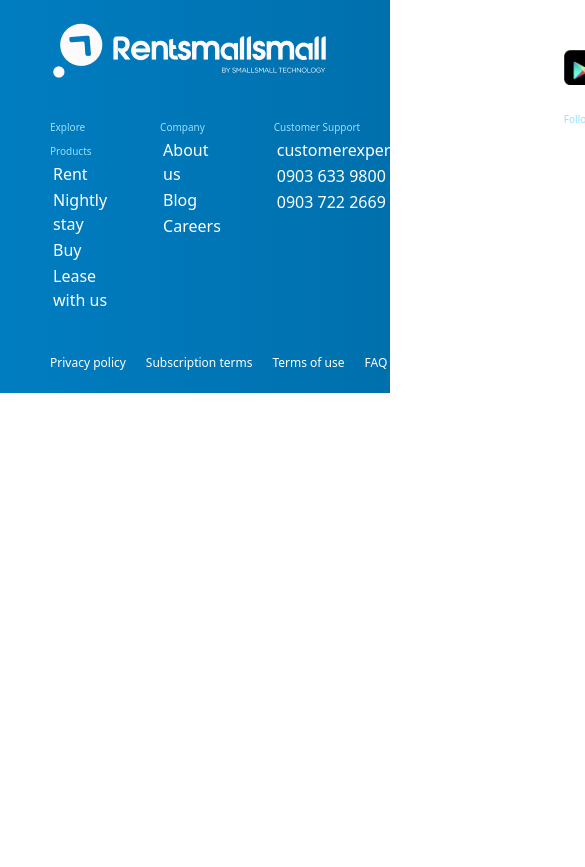
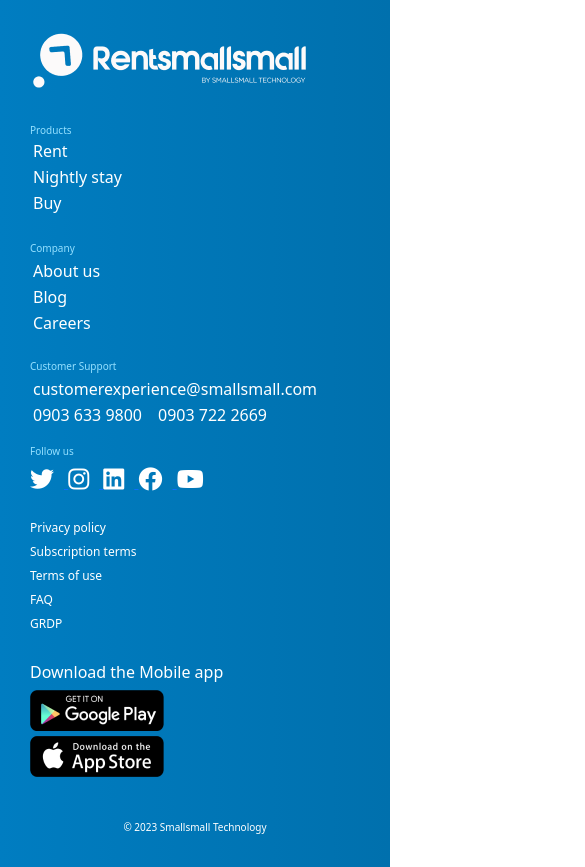
Before and after one commit to SmallSmall-Technology/RSS-UI-UX-updated-2024, a plain HTML site: page pages/rssFooter.html in a window 390 px wide. Shown: the top 867 px of the page, 585 px wide, since content can reach past the window. Before the commit the page ends 844 px from the top, so only its background shows below. Drawn offline with nearby package versions, Linux system fonts and the light colour scheme.

Commit message:
Fix: Mobile Responsiveness

```diff
--- a/assets/css/custom-css/rssFooter.css
+++ b/assets/css/custom-css/rssFooter.css
@@ -1,3 +1,8 @@
+* {
+  margin: 0;
+  padding: 0;
+}
+
 .rss-footer-wrapper {
   background: linear-gradient(90deg, #007dc1 0%, #0070ad 100%);
   padding: 20px 50px;
@@ -67,16 +72,66 @@
 
 .rss-social-media-logos {
   display: flex;
-  gap: 30px;
 }
 
 .rss-social-media-logos i {
   cursor: pointer;
   transition: transform 0.3s ease, color 0.3s ease;
   font-size: 1.5rem;
+  margin-inline-end: 10px;
 }
 
 .rss-social-media-logos i:hover {
   transform: scale(1.2);
   color: #94e0ff;
 }
+
+.rss-footer-app-download p {
+  font-weight: 500;
+}
+
+@media (width <= 768px) {
+  .rss-footer-wrapper {
+    padding: 30px;
+    display: flex;
+    flex-direction: column;
+  }
+
+  .rss-footer-contents {
+    flex-direction: column;
+  }
+
+  .rss-footer-content-list {
+    flex-direction: column;
+    gap: 0;
+  }
+
+  .rss-footer-app-download {
+    margin-block-start: 16px;
+  }
+
+  .rss-download-wrapper {
+    flex-direction: column;
+  }
+
+  .rss-footer-last-content {
+    margin-block-start: 16px;
+    text-align: center;
+  }
+
+  .rss-footer-tel {
+    display: flex;
+    gap: 10px;
+  }
+
+  .rss-footer-last-contents {
+    flex-direction: column;
+    gap: 0;
+    margin-block-end: 10px;
+  }
+
+  .rss-footer-contents .company-logo {
+    inline-size: 70%;
+    margin-block-end: -10px;
+  }
+}
--- a/pages/rssFooter.html
+++ b/pages/rssFooter.html
@@ -45,22 +45,23 @@
 </head>
 
 <body>
-    <!-- <main> -->
     <footer class="rss-footer-wrapper">
-        <div class="rss-footer-contents d-flex">
+        <div class="rss-footer-contents">
             <section class="rss-footer-content">
-                <a href="#top" class="text-decoration-none">
+                <a href="#top" class="text-decoration-none company-logo">
                     <img src="../assets/images/RSS WHITE-update 2.png" alt="Company Logo" class="img-fluid"
                         style="max-width: 100%; height: auto;">
                 </a>
 
                 <div class="rss-footer-content-list">
                     <ul>
-                        <small style="color: #94E0FF;">Explore Products</small>
+                        <small style="color: #94E0FF;" class="d-md-block d-none mt-2">Explore Products</small>
+                        <small style="color: #94E0FF;" class="d-md-none d-block">Products</small>
                         <li><a href="#" class="text-white text-decoration-none">Rent</a></li>
                         <li><a href="#" class="text-white text-decoration-none">Nightly stay</a></li>
                         <li><a href="#" class="text-white text-decoration-none">Buy</a></li>
-                        <li><a href="#" class="text-white text-decoration-none">Lease with us</a></li>
+                        <li><a href="#" class="text-white text-decoration-none d-md-block d-none">Lease with us</a>
+                        </li>
                     </ul>
 
                     <ul>
@@ -77,16 +78,37 @@
                                 customerexperience@smallsmall.com
                             </a>
                         </li>
-
-                        <li class="text-white">
-                            <a href="tel:09036339800" class="text-white text-decoration-none">0903 633 9800</a>
-                        </li>
-                        <li class="text-white">
-                            <a href="tel:09037222669" class="text-white text-decoration-none">0903 722 2669</a>
-                        </li>
+                        <div class="rss-footer-tel">
+                            <li>
+                                <a href="tel:09036339800" class="text-white text-decoration-none">0903 633 9800</a>
+                            </li>
+                            <li>
+                                <a href="tel:09037222669" class="text-white text-decoration-none">0903 722 2669</a>
+                            </li>
 
                     </ul>
                 </div>
+                <!-- </div> -->
+                <small style="color: #94E0FF;" class="d-md-none d-block mb-2">Follow us</small>
+
+                <div class="rss-social-media-logos d-md-none d-block">
+                    <a href="https://x.com/smallsmallhq" target="_blank">
+                        <i class="fa-brands fa-twitter" style="color: #ffffff;"></i>
+                    </a>
+                    <a href="https://www.instagram.com/smallsmallhq/" target="_blank">
+                        <i class="fa-brands fa-instagram" style="color: #ffffff;"></i>
+                    </a>
+                    <a href="https://www.linkedin.com/company/small-small-technology/" target="_blank">
+                        <i class="fa-brands fa-linkedin" style="color: #ffffff;"></i>
+                    </a>
+                    <a href="https://www.facebook.com/smallsmallhq/" target="_blank">
+                        <i class="fa-brands fa-facebook" style="color: #ffffff;"></i>
+                    </a>
+                    <a href="https://www.youtube.com/@thesmallsmallhq" target="_blank">
+                        <i class="fa-brands fa-youtube" style="color: #ffffff;"></i>
+                    </a>
+                </div>
+
                 <div class="rss-footer-last-contents">
                     <a href="#" class="text-white text-decoration-none"><small>Privacy policy</small></a>
                     <a href="#" class="text-white text-decoration-none"><small>Subscription terms</small></a>
@@ -111,9 +133,9 @@
                     </div>
                 </div>
 
-                <div class="rss-footer-social-logos-wrapper">
-                    <small style="color: #94E0FF;">Follow us</small>
-                    <div class="rss-social-media-logos">
+                <div class="rss-footer-social-logos-wrapper ">
+                    <small style="color: #94E0FF;" class="d-md-block d-none mt-1 mb-2">Follow us</small>
+                    <div class="rss-social-media-logos d-md-block d-none">
                         <a href="https://x.com/smallsmallhq" target="_blank">
                             <i class="fa-brands fa-twitter" style="color: #ffffff;"></i>
                         </a>
@@ -142,12 +164,6 @@
             </section>
         </div>
     </footer>
-    <!-- </main> -->
-
-
-
-
-    <!-- <script type=" text/javascript" src="../assets/js/bootstrap-js/header.js"></script> -->
 </body>
 
 </html>
```
